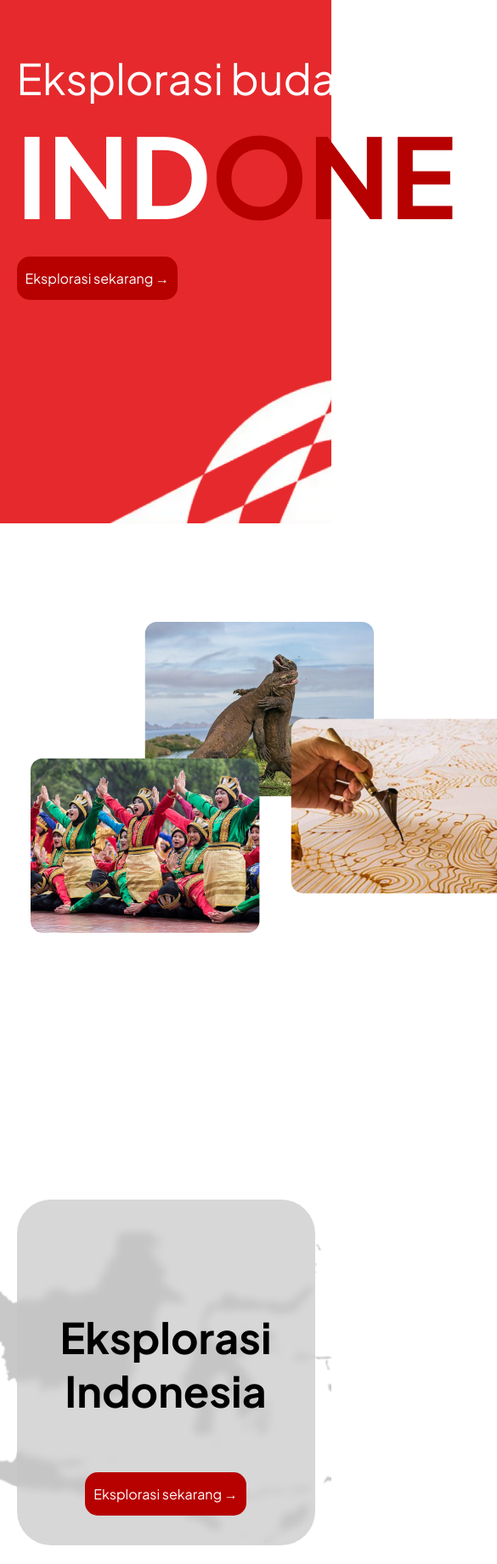
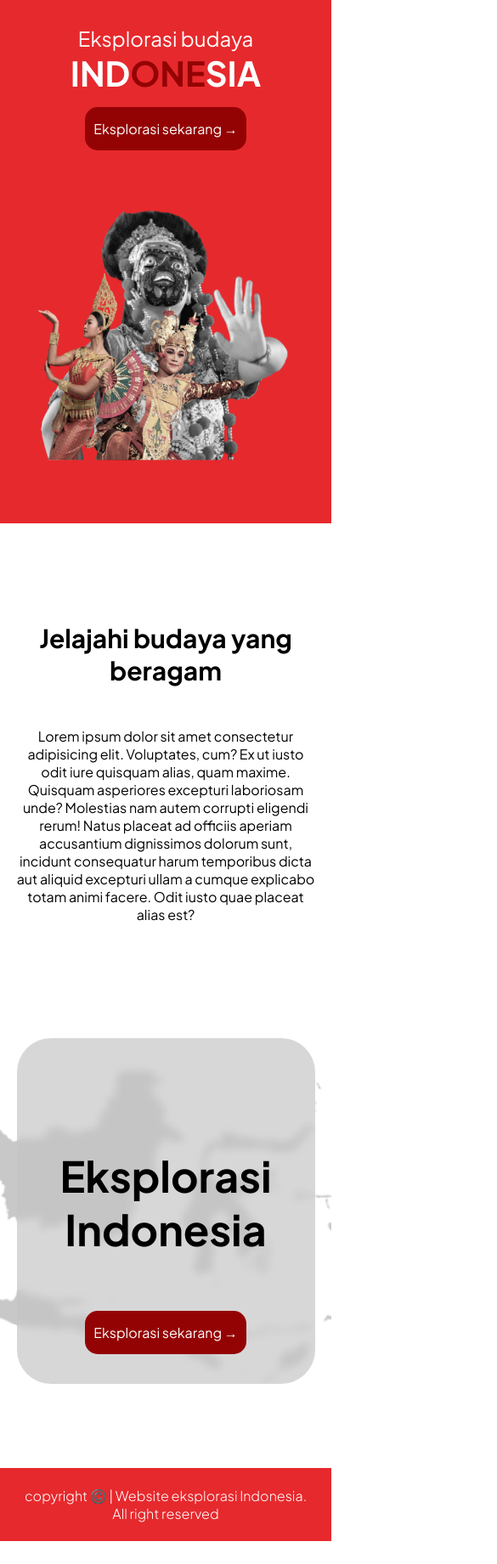
Before and after one commit to LaluIman/Eksplorasi_Indonesia, a plain HTML site: page index.html in a window 390 px wide. Shown: the top 1841 px of the page at 85% size, 585 px wide, since content can reach past the window. After the commit the page ends 1814 px from the top, so only its background shows below. Drawn offline with Linux system fonts and the light colour scheme.

Commit message:
"Updated README.md and style.css files with various changes to layout, styling, and responsiveness."

```diff
--- a/style.css
+++ b/style.css
@@ -1,6 +1,6 @@
 @import url('https://fonts.googleapis.com/css2?family=Plus+Jakarta+Sans:ital,wght@0,200..800;1,200..800&display=swap');
 
-*{
+* {
     margin: 0;
     padding: 0;
     box-sizing: border-box;
@@ -8,49 +8,53 @@
     text-decoration: none;
 }
 
-:root{
+html{
+  overflow-x: hidden;
+}
+
+:root {
     --main-color: #E6292D;
     --white: #fff;
-    --secondary:#b70000 ;
+    --secondary: #940303;
 }
 
-section{
+section {
     padding: 5%;
 }
 
-.hero{
+.hero {
     background-color: var(--main-color);
     height: 73vh;
-    width: auto;
     display: flex;
+    align-items: center;
     background-image: url('img/bghero2.png');
     background-position: right bottom;
     background-size: 70%;
     background-repeat: no-repeat;
 }
 
-.hero .hero-text{
+.hero .hero-text {
     padding: 40px 0 10px 0;
 }
 
-.hero .heading{
+.hero .heading {
     font-size: 50px;
     color: var(--white);
     font-weight: 400;
 }
 
-.hero .title{
+.hero .title {
     color: var(--white);
     font-size: 130px;
     margin-bottom: 30px;
     font-weight: 700;
 }
 
-.hero .title .One{
+.hero .title .One {
     color: var(--secondary);
 }
 
-.btn{
+.btn {
     background-color: var(--secondary);
     color: var(--white);
     padding: 15px 10px;
@@ -61,49 +65,56 @@ section{
 
 .hero .hero-image {
   flex-grow: 1;
+  display: flex;
+  justify-content: center;
+  align-items: center;
+  max-width: 100%;
 }
 
-.hero .hero-image .bottom{
-    position: absolute;
-    right: 0;
-    z-index: 0;
-    width: 100%;
-    bottom: 0;
+.hero .hero-image .bottom {
+  max-width: 300px;
+  max-height: 200px;
+  width: 50%;
+  height: auto;
 }
 
-.hero .hero-image .top{
+.hero .hero-image .top {
   position: relative;
   z-index: 10;
-    image-resolution: 300dpi;
+  max-width: 100%;
+  height: auto;
 }
 
-.about{
-    height: 100vh;
-    height: 73vh;
-    width: auto;
+.about {
   display: flex;
+  align-items: center;
   margin: 5rem 0;
+  flex-wrap: wrap;
 }
 
-.about-img{
+.about-img {
   margin: 1rem;
+  flex: 1;
+  width: 100%;
+  max-width: 400px;
 }
 
-.about-text{
-    width: 50%;
+
+.about-text {
+    flex: 1;
     margin: 2rem;
 }
 
-.about-text .about-title{
+.about-text .about-title {
     font-size: 50px;
-    margin: 3rem 0 3rem 0;
+    margin: 3rem 0;
 }
 
-.about-text .description{
+.about-text .description {
     font-size: 20px;
 }
 
-.eksplor{
+.eksplor {
     background-image: url(img/indohome.png);
     background-position: center;
     background-repeat: no-repeat;
@@ -118,42 +129,43 @@ section{
     max-width: 1200px;
     margin: 0 auto;
     padding: 50px;
-    justify-content: center;
-    align-items: center;
-    text-align: center;
     display: flex;
     flex-direction: column;
+    align-items: center;
     border-radius: 40px;
-    z-index: 1;
+    text-align: center;
 }
 
-
-.eksplor-text .eksplor-title{
+.eksplor-text .eksplor-title {
     margin: 5rem;
     font-size: 50px;
 }
 
-.search{
+.search {
     background-color: var(--main-color);
+    display: flex;
     justify-content: center;
     align-items: center;
     text-align: center;
+    padding: 20px;
+    flex-direction: column;
 }
 
-.search-title{
+.search-title {
     color: var(--white);
-    font-size:3rem;
+    font-size: 3rem;
     margin: 20px 0;
 }
 
 .search-input-container {
     display: flex;
     align-items: center;
+    width: 100%;
+    max-width: 800px;
 }
 
 .search-input {
-    width: 100%;
-    max-width: 100%;
+    flex: 1;
     padding: 25px;
     margin: 1rem;
     border: none;
@@ -175,10 +187,10 @@ section{
     justify-content: center;
     align-items: center;
     cursor: pointer;
-    transition: .5s ;
+    transition: 0.5s;
 }
 
-  .search-icon:hover{
+.search-icon:hover {
     background-color: var(--secondary);
     color: var(--white);
 }
@@ -189,13 +201,13 @@ section{
     gap: 20px;
 }
 
-  .result-item{
+.result-item {
     padding: 20px;
     background-color: #ededed;
     border-radius: 10px;
 }
 
-  .result-item img{
+.result-item img {
     display: block;
     margin: 0 auto;
     background-color: #fff;
@@ -206,17 +218,17 @@ section{
     object-fit: cover;
 }
 
-  .result-item h3{
+.result-item h3 {
     font-size: 1.5rem;
     padding: 20px 0;
 }
 
-  .result-item button{
+.result-item button {
     padding: 20px 0;
     border: none;
 }
 
-  footer h3{
+footer h3 {
     background-color: var(--main-color);
     text-align: center;
     padding: 22px;
@@ -226,21 +238,35 @@ section{
 }
 
 /* Responsive Styles */
-@media (min-width: 768px) {
+@media (max-width: 1200px) {
   .hero {
-        flex-direction: row;
+      flex-direction: column;
+      text-align: center;
+      background-size: 50%;
+      background-position: center bottom;
   }
 
-    .hero .hero-text {
-        text-align: left;
+  .hero .title {
+      font-size: 80px;
+  }
+
+  .hero .heading {
+      font-size: 40px;
   }
 
   .about {
-        flex-direction: row;
+      flex-direction: column;
+      text-align: center;
+      margin: 2rem 0;
   }
 
-    .about-img, .about-text {
-        width: 50%;
+  .about-text, .about-img {
+      width: 100%;
+      margin: 1rem 0;
+  }
+
+  .search-input-container {
+      flex-direction: column;
   }
 
   .results {
@@ -248,26 +274,81 @@ section{
   }
 }
 
-@media (min-width: 1024px) {
-    .hero .heading {
-        font-size: 4rem;
+@media (max-width: 768px) {
+  .hero .title {
+      font-size: 60px;
   }
 
+  .hero .heading {
+      font-size: 30px;
+  }
+
+  .hero .hero-image .bottom {
+      max-width: 200px;
+      max-height: 120px;
+  }
+
+  .results {
+      grid-template-columns: 1fr;
+  }
+
+  .search-title {
+      font-size: 2rem;
+  }
+
+  .search-input {
+      font-size: 1rem;
+  }
+}
+
+@media (max-width: 480px) {
   .hero .title {
-        font-size: 8rem;
+      font-size: 40px;
+  }
+
+  .hero .heading {
+      font-size: 24px;
+  }
+
+  .hero .hero-image .bottom {
+      max-width: 150px;
+      max-height: 100px;
+  }
+
+  .hero .hero-text, .hero .hero-image {
+      padding: 10px;
+      width: 100%;
+      max-width: 100%;
+      text-align: center;
+  }
+
+  .search-input-container {
+      width: 100%;
   }
 
   .about-text .about-title {
-        font-size: 4rem;
-        text-align: left;
+      font-size: 30px;
   }
 
   .about-text .description {
-        font-size: 1.5rem;
-        text-align: left;
+      font-size: 16px;
   }
 
   .results {
-        grid-template-columns: repeat(3, 1fr);
+      grid-template-columns: 1fr;
+  }
+
+  .result-item img {
+      width: 100%;
+      height: auto;
   }
 }
+
+@media (max-width: 480px) {
+  .about-img {
+    display: none;
+  }
+  .hero {
+    background-image: none;
+  }
+}
```
Also changed, not shown: 1 other file. Lines whose indentation alone changed are shown as unchanged.
